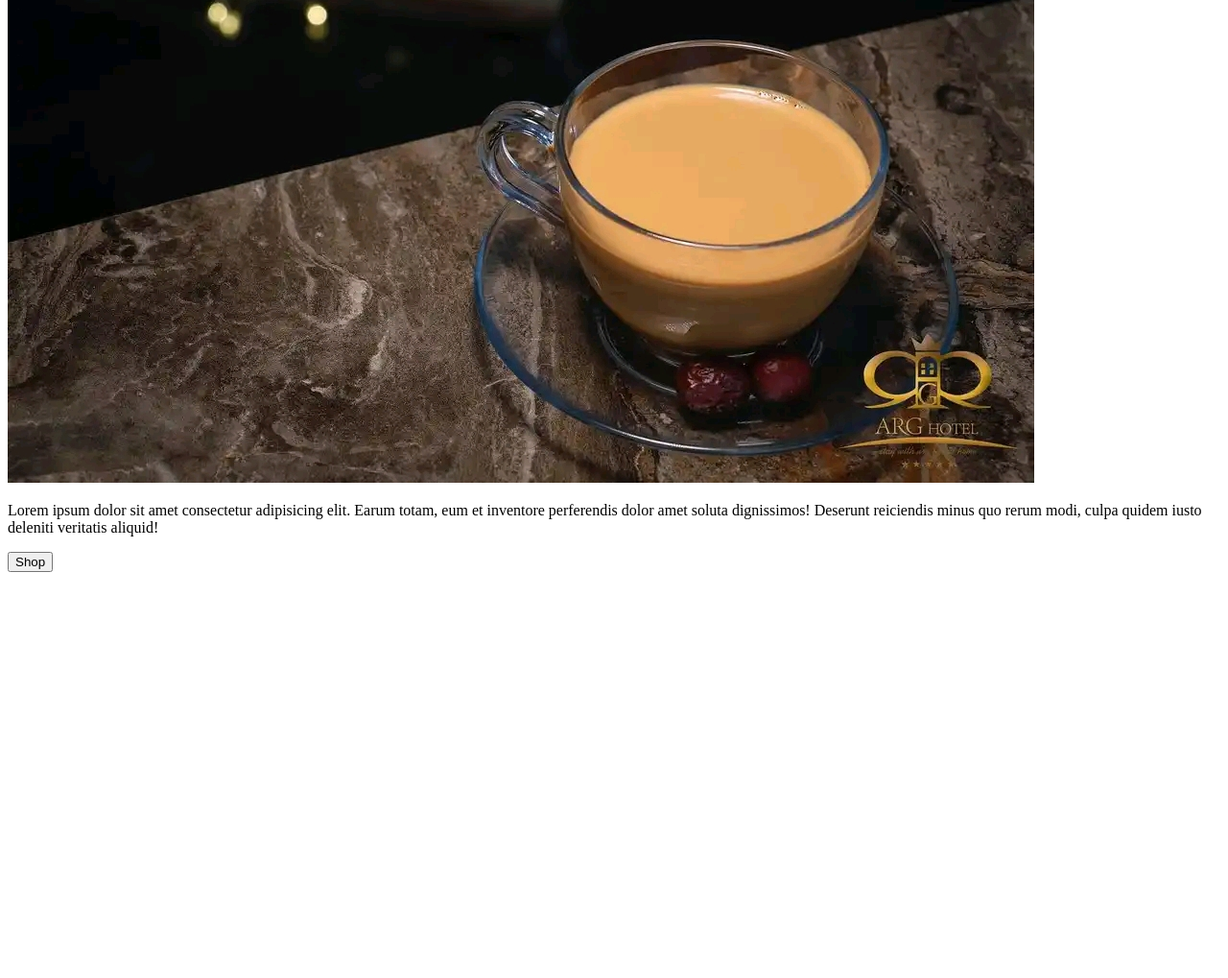
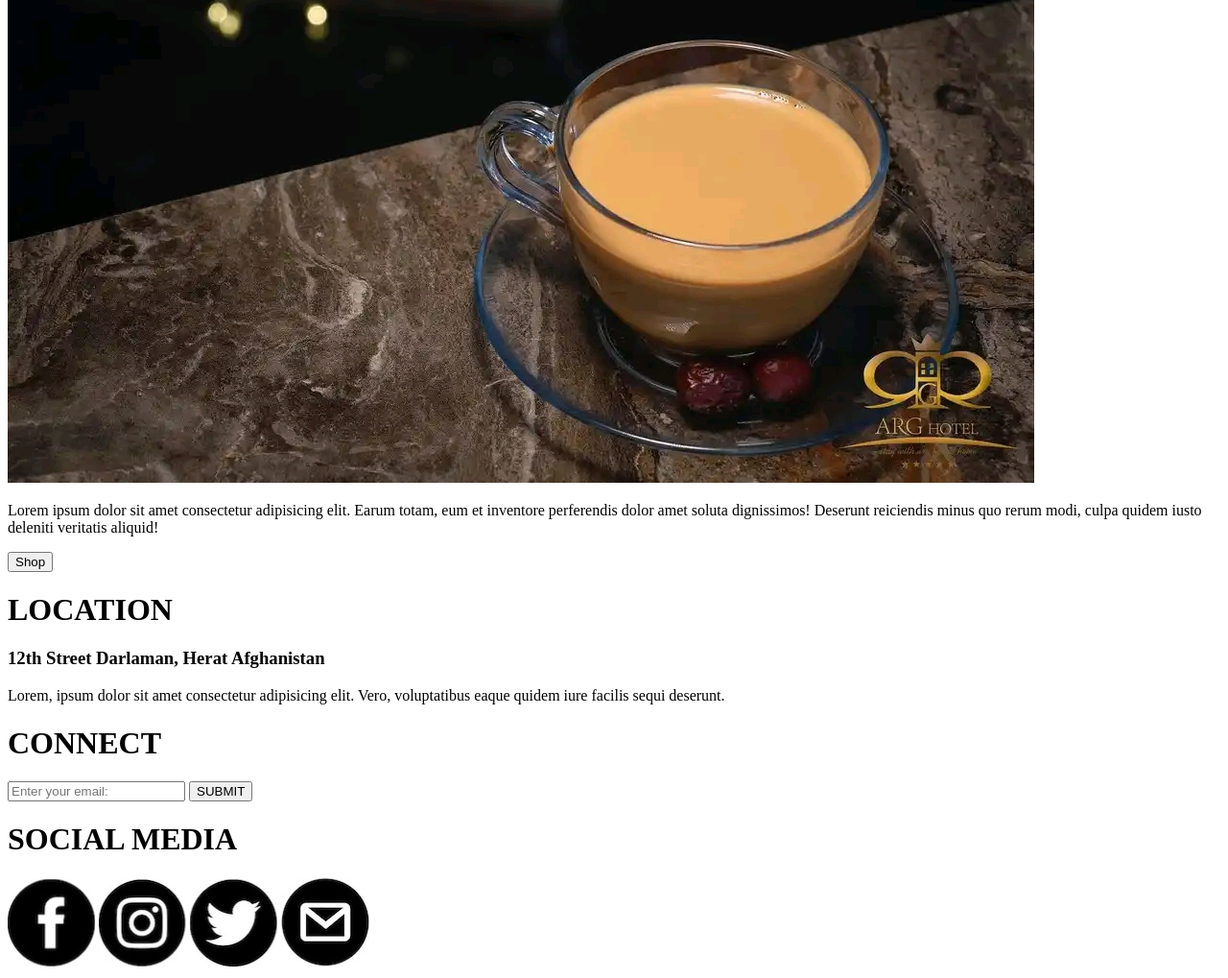
Before and after one commit to Najeeba-Qarqin/ProductLandingPage, a plain HTML site: page index.html in a window 1280 px wide. Shown: the part 5341-6360 px from the top of the page at 96% size. Before the commit the page ends 5945 px from the top, so only its background shows below. Drawn offline with Linux system fonts and the light colour scheme.

Commit message:
Added footer section

```diff
--- a/index.html
+++ b/index.html
@@ -69,5 +69,27 @@
     </div>
   </div>
     </main>
+
+    <footer id="contact" class="footer">
+      <div class="location">
+        <h1>LOCATION</h1>
+        <h3>12th Street Darlaman, Herat Afghanistan</h3>
+        <p>Lorem, ipsum dolor sit amet consectetur adipisicing elit. Vero, voluptatibus eaque quidem iure facilis sequi deserunt.</p>
+      </div>
+      <div class="connect">
+        <h1>CONNECT</h1>
+        <form action="https://www.freecodecamp.com/email-submit" id="form">
+          <input type="email" id="email" name="email" placeholder="Enter your email:" required>
+          <input type="submit" value="SUBMIT" name="submit" id="submit">
+        </form>
+      </div>
+      <div class="social">
+        <h1>SOCIAL MEDIA</h1>
+        <img src="media/facebook.jpg" alt="facebook">
+        <img src="media/instagram.jpg" alt="instagram">
+        <img src="media/tweter.jpg" alt="">
+        <img src="media/email.jpg" alt="">
+      </div>
+    </footer>
   </body>
 </html>
```
Also changed, not shown: media/email.jpg (added), media/facebook.jpg (added), media/instagram.jpg (added), media/tweter.jpg (added).
